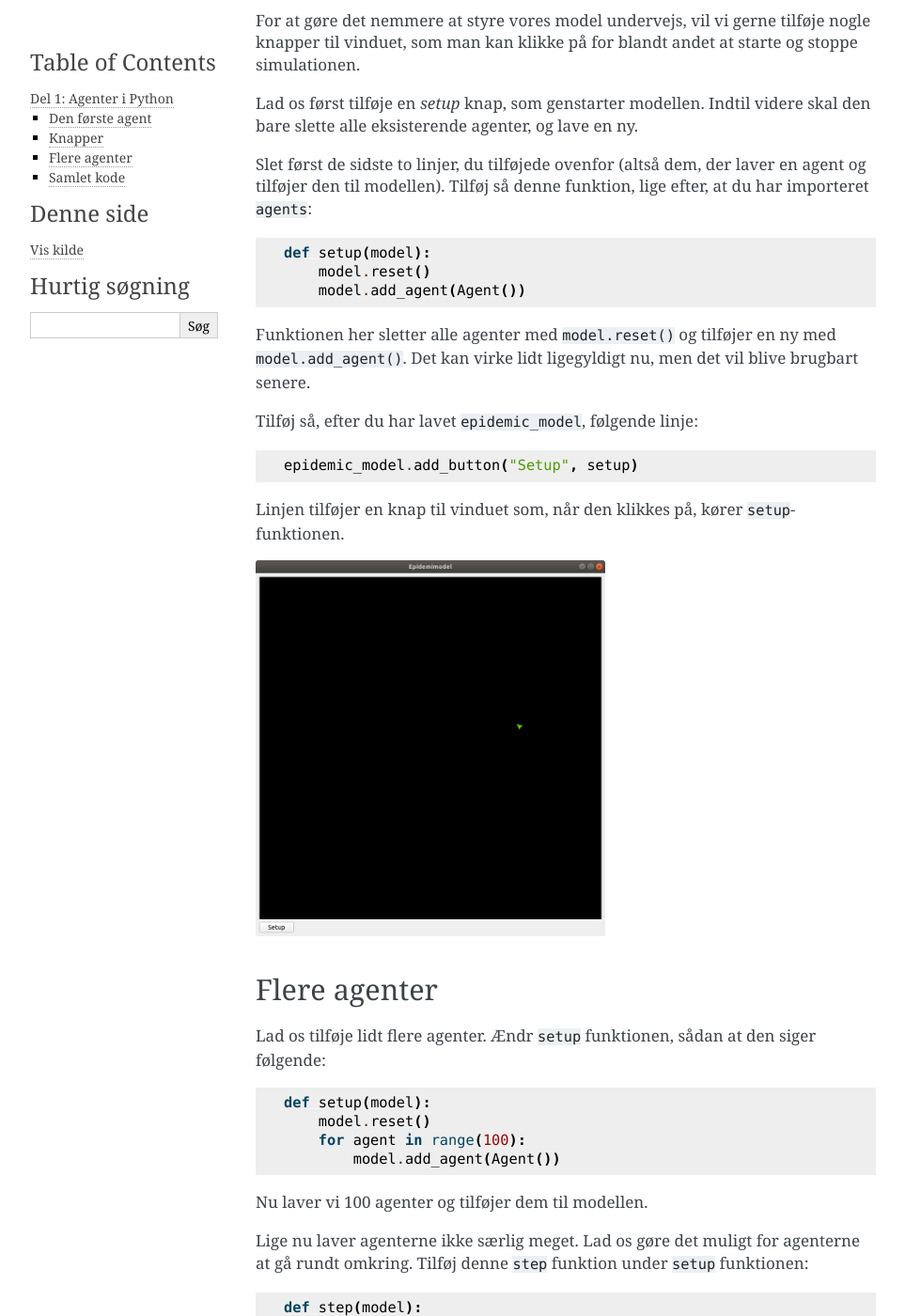
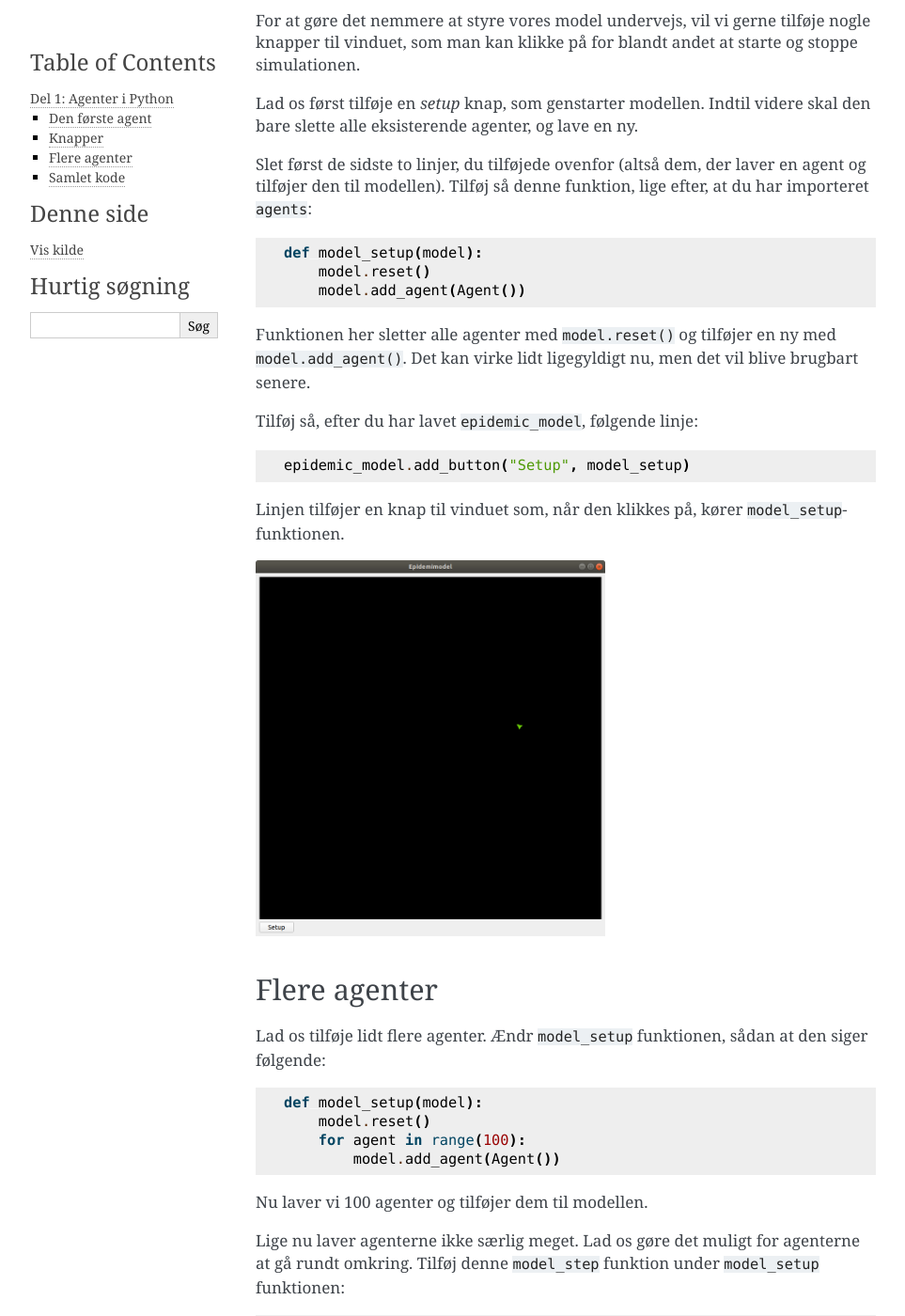
Before and after one commit to DatalogiForAlle/AgentsPy, a Sphinx documentation site: the page built from docs/source/epidemi/epidemi_del1.rst, in a window 1280 px wide and 1400 px high, scrolled down 1297 px. Shown: the whole window at 94% size, without its empty margins (148-1111 px from the left). Built offline with Sphinx 7.4.7, drawn with Linux system fonts in a browser that asks for light colours; some of the changed text lies outside the part shown.

Commit message:
Made the code consistent with del 2

```diff
--- a/docs/source/epidemi/epidemi_del1.rst
+++ b/docs/source/epidemi/epidemi_del1.rst
@@ -52,7 +52,7 @@ Slet først de sidste to linjer, du tilføjede ovenfor (altså dem, der
 laver en agent og tilføjer den til modellen). Tilføj så denne
 funktion, lige efter, at du har importeret ``agents``::
 
-  def setup(model):
+  def model_setup(model):
       model.reset()
       model.add_agent(Agent())
 
@@ -62,20 +62,20 @@ men det vil blive brugbart senere.
 
 Tilføj så, efter du har lavet ``epidemic_model``, følgende linje::
 
-  epidemic_model.add_button("Setup", setup)
+  epidemic_model.add_button("Setup", model_setup)
 
 Linjen tilføjer en knap til vinduet som, når den klikkes på, kører
-``setup``-funktionen.
+``model_setup``-funktionen.
 
 .. image:: ../images/epidemic/epidemic-1.2.png
    :height: 400
 
 Flere agenter
 -------------
-Lad os tilføje lidt flere agenter. Ændr ``setup`` funktionen, sådan at
+Lad os tilføje lidt flere agenter. Ændr ``model_setup`` funktionen, sådan at
 den siger følgende::
 
-  def setup(model):
+  def model_setup(model):
       model.reset()
       for agent in range(100):
           model.add_agent(Agent())
@@ -83,10 +83,10 @@ den siger følgende::
 Nu laver vi 100 agenter og tilføjer dem til modellen.
 
 Lige nu laver agenterne ikke særlig meget. Lad os gøre det muligt for
-agenterne at gå rundt omkring. Tilføj denne ``step`` funktion under
-``setup`` funktionen::
+agenterne at gå rundt omkring. Tilføj denne ``model_step`` funktion under
+``model_setup`` funktionen::
 
-  def step(model):
+  def model_step(model):
       for agent in model.agents:
           agent.direction += randint(-10,10)
           agent.forward()
@@ -106,10 +106,10 @@ dette i toppen af filen, sammen med at du importerer ``agents``)::
 
 Slut af med at tilføje denne linje efter at du tilføjer `setup`-knappen::
 
-  epidemic_model.add_button("Go", step, toggle=True)
+  epidemic_model.add_button("Go", model_step, toggle=True)
 
 Dette laver en knap, som man kan slå til og fra. Når den er slået til,
-kører den ``step``-funktionen konstant, hvilket får agenterne til
+kører den ``model_step``-funktionen konstant, hvilket får agenterne til
 at bevæge sig rundt.
 
 .. image:: ../images/epidemic/epidemic-1.3.png
@@ -126,20 +126,20 @@ Her er den samlede kode du gerne skulle have nu::
   epidemic_model = Model("Epidemi-model", 50, 50)
 
   # Reset model
-  def setup(model):
+  def model_setup(model):
       model.reset()
       for agent in range(100):
           model.add_agent(Agent())
 
   # Tag et skridt i modellen
-  def step(model):
+  def model_step(model):
       for agent in model.agents:
           agent.direction += randint(-10,10)
           agent.forward()
 
   # Tilføj knapper til reset og go
-  epidemic_model.add_button("Setup", setup)
-  epidemic_model.add_button("Go", step, toggle=True)
+  epidemic_model.add_button("Setup", model_setup)
+  epidemic_model.add_button("Go", model_step, toggle=True)
 
   # Kør modellen
   run(epidemic_model)
```
